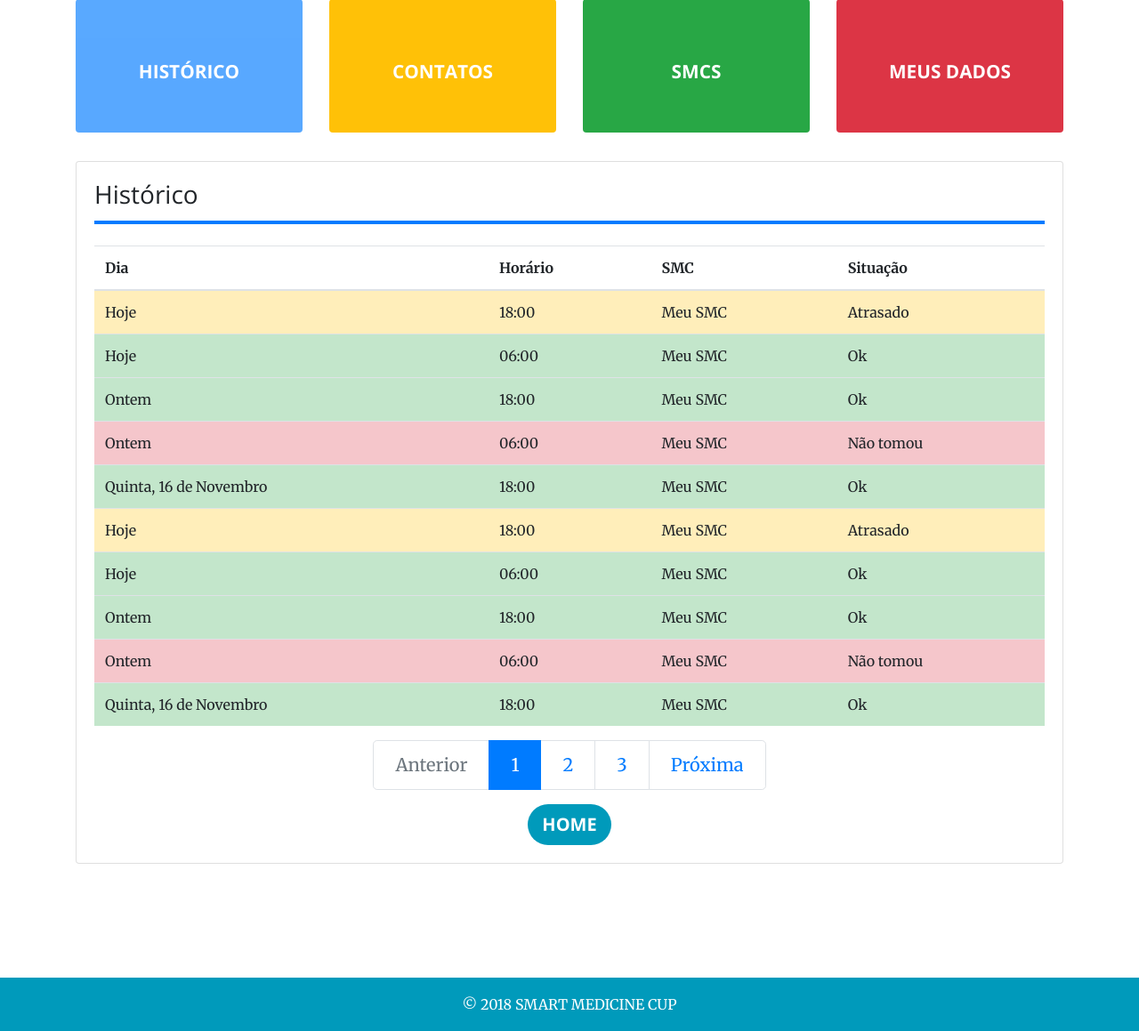
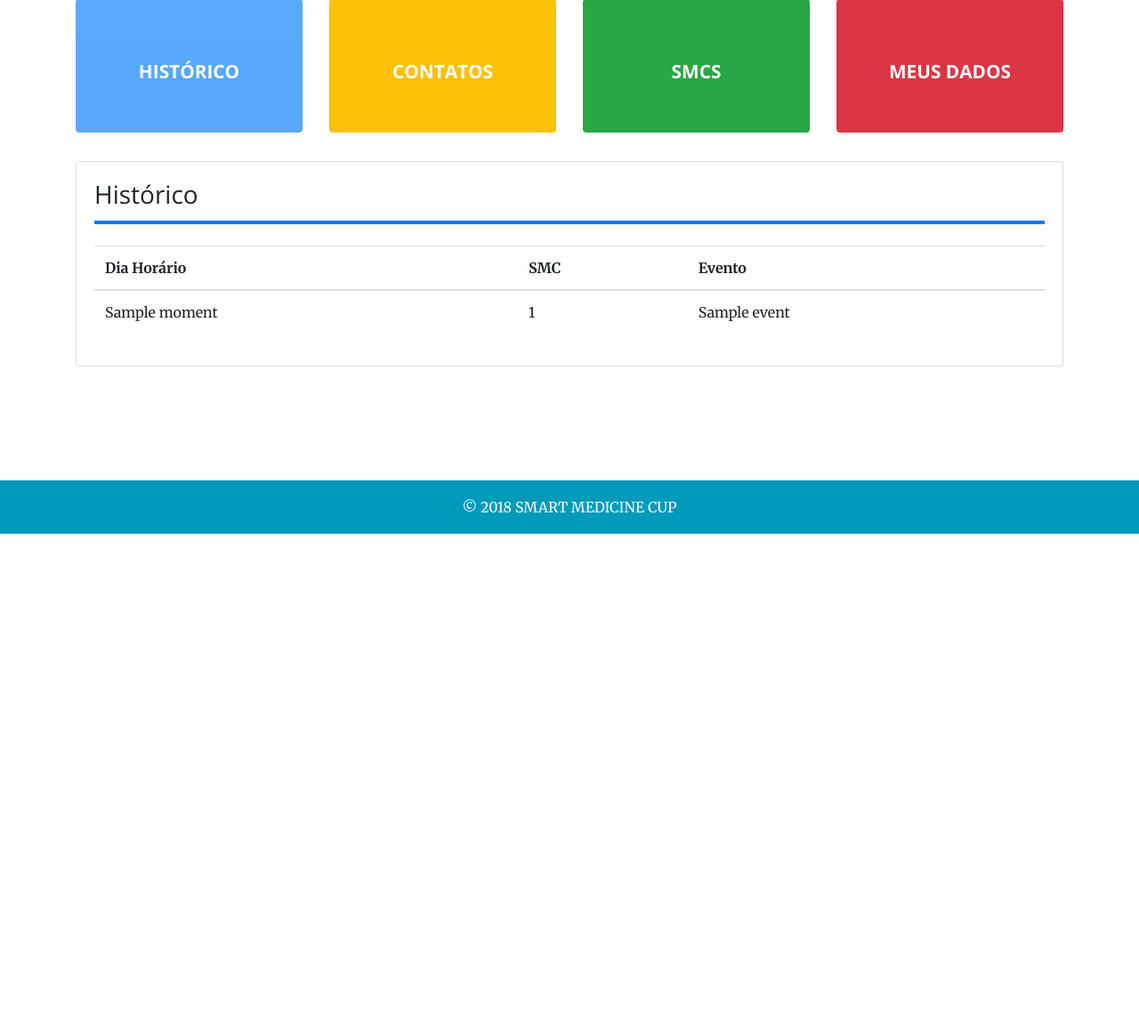
Before and after one commit to PI1-2018-2/smart-medicine-cup, a Django app: template smart_medicine_cup_backend/dashboard/templates/historic.html in a window 1280 px wide. Shown: the part 212-1371 px from the top of the page at 89% size. After the commit the page ends 812 px from the top, so only its background shows below. Run offline with Django 3.2, Linux system fonts and the light colour scheme; the template is opened without the code that fills it: most values are stand-ins (such as "Sample title", 1, 10 or a date in 2020); some libraries are stand-ins or nearby versions.

Commit message:
Add default for contact

```diff
--- a/smart_medicine_cup_backend/dashboard/templates/historic.html
+++ b/smart_medicine_cup_backend/dashboard/templates/historic.html
@@ -31,98 +31,21 @@
                 <table class="table">
                   <thead>
                     <tr>
-                      <th scope="col">Dia</th>
-                      <th scope="col">Horário</th>
+                      <th scope="col">Dia Horário</th>
                       <th scope="col">SMC</th>
-                      <th scope="col">Situação</th>
+                      <th scope="col">Evento</th>
                     </tr>
                   </thead>
                   <tbody>
-                    <tr class="table-warning">
-                      <td scope="row">Hoje</td>
-                      <td>18:00</td>
-                      <td>Meu SMC</td>
-                      <td>Atrasado</td>
+                  {%for element in list_smc%}
+                    <tr>
+                      <td>{{element.moment}}</td>
+                      <td>{{element.cup_id}}</td>
+                      <td>{{element.event}}</td>
                     </tr>
-                    <tr class="table-success">
-                      <td scope="row">Hoje</td>
-                      <td>06:00</td>
-                      <td>Meu SMC</td>
-                      <td>Ok</td>
-                    </tr>
-                    <tr class="table-success">
-                      <td scope="row">Ontem</td>
-                      <td>18:00</td>
-                      <td>Meu SMC</td>
-                      <td>Ok</td>
-                    </tr>
-                    <tr class="table-danger">
-                      <td scope="row">Ontem</td>
-                      <td>06:00</td>
-                      <td>Meu SMC</td>
-                      <td>Não tomou</td>
-                    </tr>
-                    <tr class="table-success">
-                      <td scope="row">Quinta, 16 de Novembro</td>
-                      <td>18:00</td>
-                      <td>Meu SMC</td>
-                      <td>Ok</td>
-                    </tr>
-                    <tr class="table-warning">
-                      <td scope="row">Hoje</td>
-                      <td>18:00</td>
-                      <td>Meu SMC</td>
-                      <td>Atrasado</td>
-                    </tr>
-                    <tr class="table-success">
-                      <td scope="row">Hoje</td>
-                      <td>06:00</td>
-                      <td>Meu SMC</td>
-                      <td>Ok</td>
-                    </tr>
-                    <tr class="table-success">
-                      <td scope="row">Ontem</td>
-                      <td>18:00</td>
-                      <td>Meu SMC</td>
-                      <td>Ok</td>
-                    </tr>
-                    <tr class="table-danger">
-                      <td scope="row">Ontem</td>
-                      <td>06:00</td>
-                      <td>Meu SMC</td>
-                      <td>Não tomou</td>
-                    </tr>
-                    <tr class="table-success">
-                      <td scope="row">Quinta, 16 de Novembro</td>
-                      <td>18:00</td>
-                      <td>Meu SMC</td>
-                      <td>Ok</td>
-                    </tr>
+                  {%endfor%}
                   </tbody>
                 </table>
-              </div>
-              <nav aria-label="...">
-                <ul class="pagination pagination-lg justify-content-center">
-                  <li class="page-item disabled">
-                    <span class="page-link">Anterior</span>
-                  </li>
-                  <li class="page-item active">
-                    <span class="page-link">
-                      1
-                      <span class="sr-only">(current)</span>
-                    </span>
-                  </li>
-                  <li class="page-item"><a class="page-link" href="#">2</a></li>
-                  <li class="page-item"><a class="page-link" href="#">3</a></li>
-                  <li class="page-item">
-                    <a class="page-link" href="#">Próxima</a>
-                  </li>
-                </ul>
-              </nav>
-              <div class="row">
-                <div class="col-lg-12 text-center">
-                  <a class="btn btn-lg btn-secondary text-white" href="/dashboard/">Home</a>
-                </div>
               </div>
             </div>
           </div> <!-- END CARD -->
--- a/smart_medicine_cup_backend/smc/models.py
+++ b/smart_medicine_cup_backend/smc/models.py
@@ -3,9 +3,9 @@ from django.contrib.auth.models import User
 
 
 class Contact(models.Model):
-    name = models.CharField(max_length=200)
+    name = models.CharField(max_length=200, default='teste')
     phone = models.CharField(max_length=30, default='00000000')
-    email = models.EmailField(max_length=200)
+    email = models.EmailField(max_length=200, default='teste@teste.com')
     username = models.CharField(max_length=200)
     user = models.ForeignKey(User, on_delete=models.CASCADE, default=1)
     def __str__(self):
```
